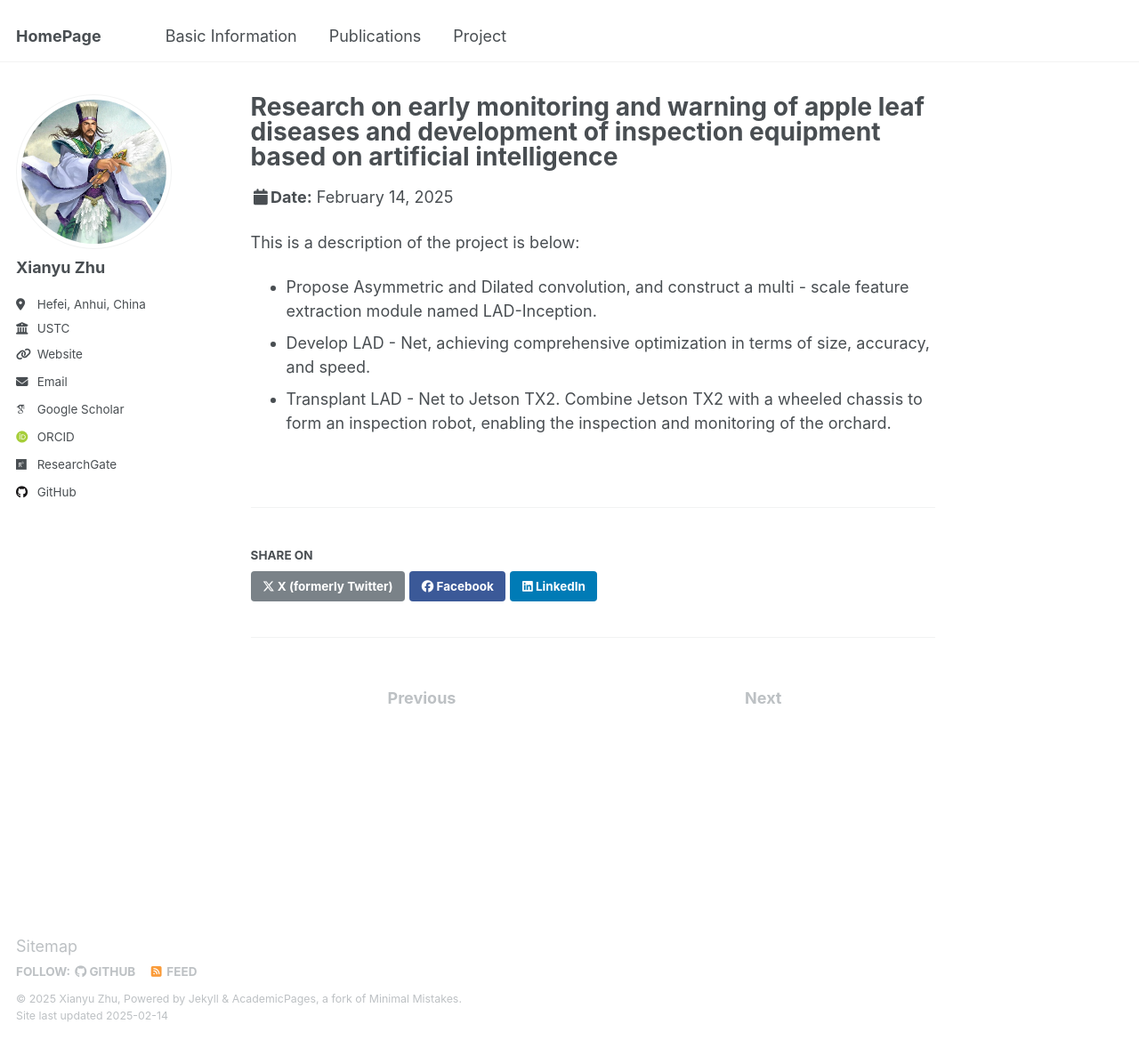
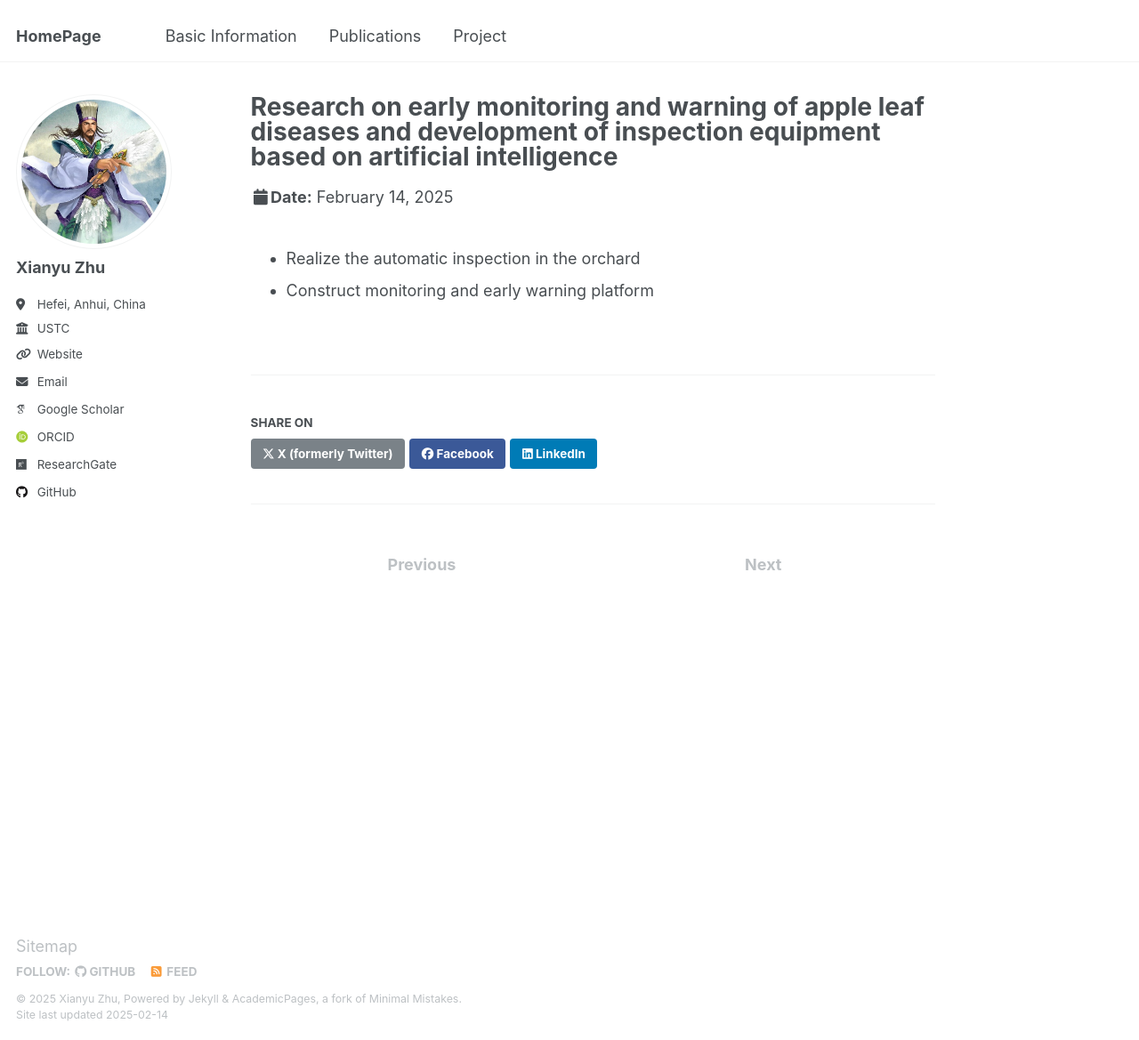
Before and after one commit to zhuxy-USTC/zhuxy-USTC.github.io, a Jekyll site: the page built from _talks/Research on early monitoring and warning of apple leaf diseases and development of inspection equipment based on artificial intelligence.md, in a window 1280 px wide and 1169 px high. Shown: the whole window at 89% size. Built offline with Jekyll 4.4.1, drawn with Linux system fonts in a browser that asks for light colours; some web fonts are replaced.

Commit message:
update project

```diff
--- a/_talks/Research on early monitoring and warning of apple leaf diseases and development of inspection equipment based on artificial intelligence.md
+++ b/_talks/Research on early monitoring and warning of apple leaf diseases and development of inspection equipment based on artificial intelligence.md
@@ -8,7 +8,5 @@ permalink: /talks/Research on early monitoring and warning of apple leaf disease
 # location: "Los Angeles, CA"
 ---
 
-This is a description of the project is below:
-* Propose Asymmetric and Dilated convolution, and construct a multi - scale feature extraction module named LAD-Inception.
-* Develop LAD - Net, achieving comprehensive optimization in terms of size, accuracy, and speed.
-* Transplant LAD - Net to Jetson TX2. Combine Jetson TX2 with a wheeled chassis to form an inspection robot, enabling the inspection and monitoring of the orchard.
+* Realize the automatic inspection in the orchard
+* Construct monitoring and early warning platform
```
Also changed, not shown: _talks/Early Diagnosis of Apple Leaf Pests and Diseases of Artificial Intelligence and Inspection Robots.md (+3 -1 lines), _talks/Identification and Detection of Apple Leaf Diseases Based on Cloud Collaboration and Convolutional Neural Network.md (+0 -2 lines).
